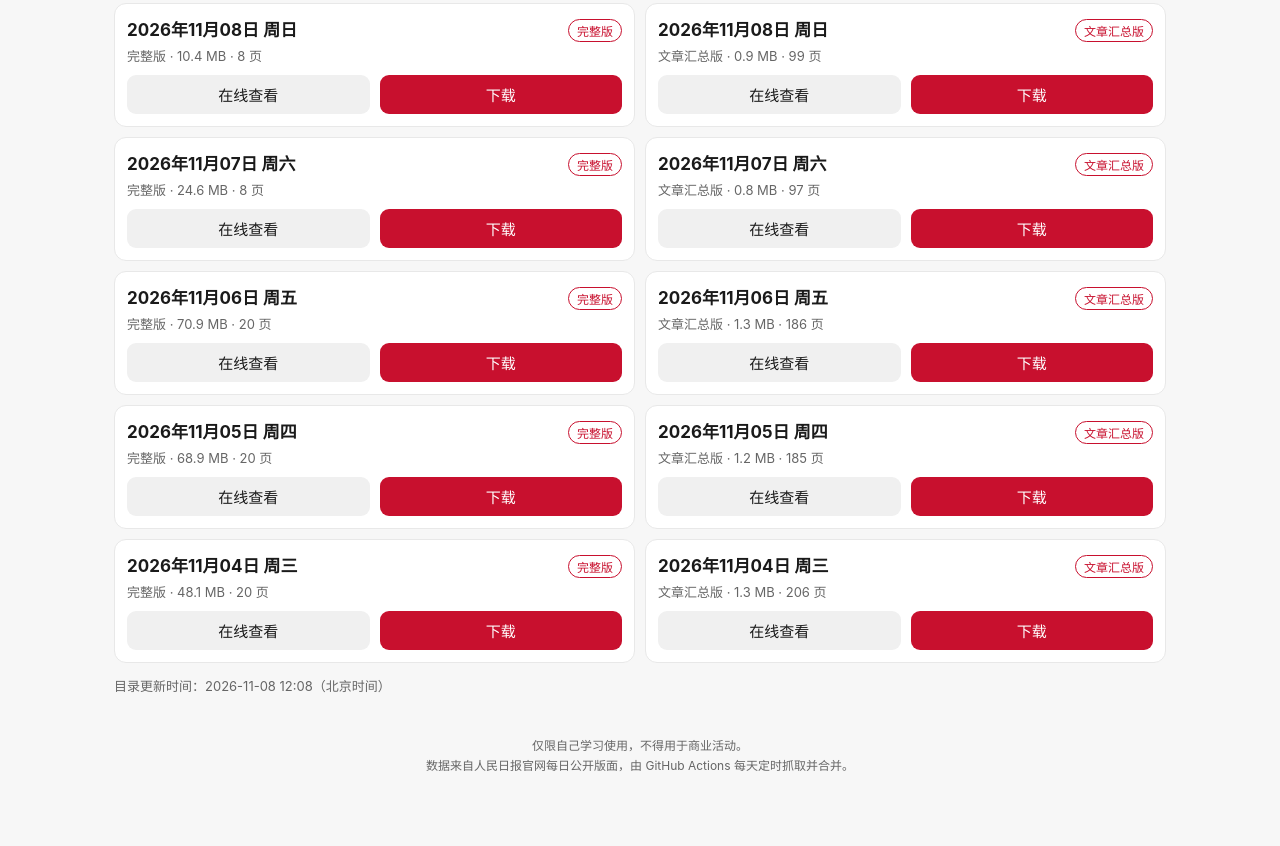
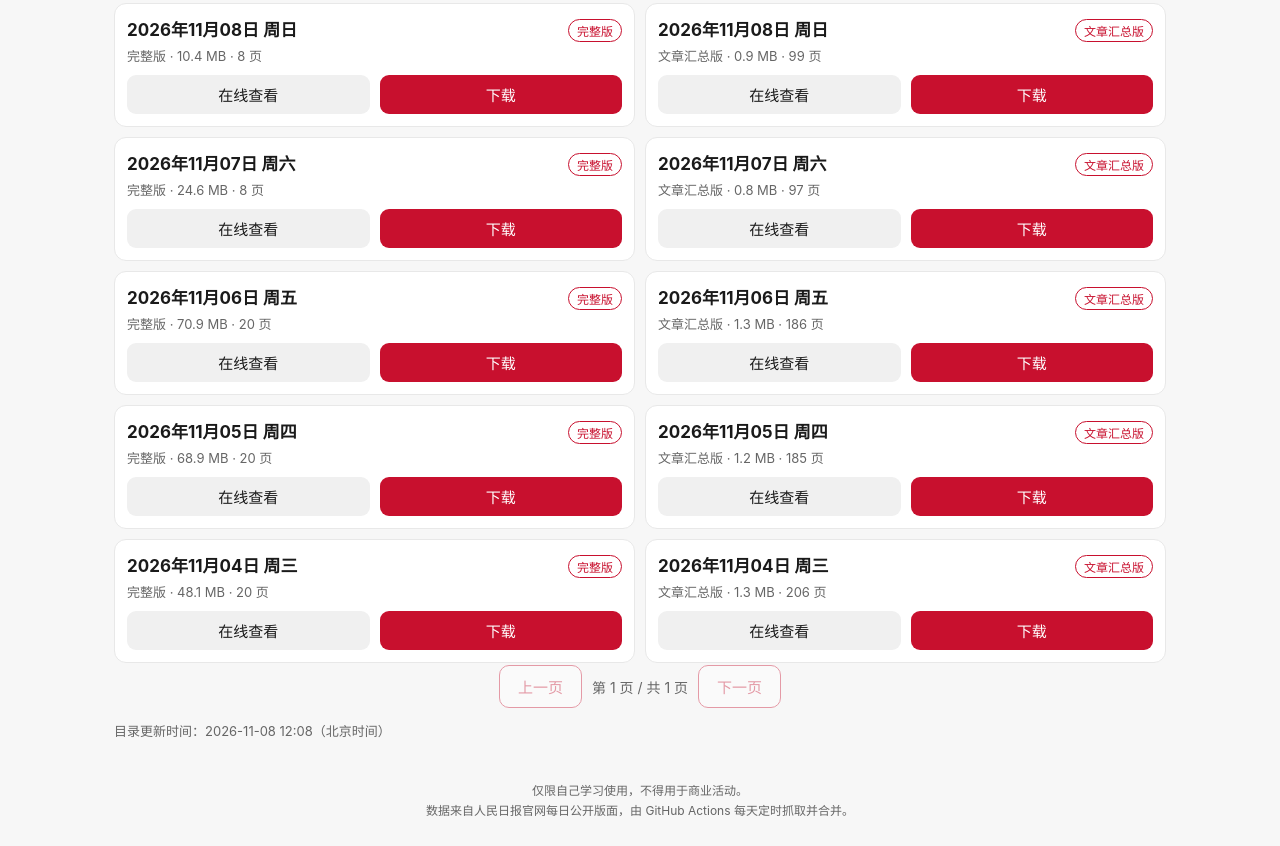
Before and after one commit to Kings-en/rmrb-pdf-web, a plain HTML site: page index.html in a window 1280 px wide. Shown: the part 402-1248 px from the top of the page. Before the commit the page ends 1203 px from the top, so only its background shows below. Drawn offline with Linux system fonts and the light colour scheme.

Commit message:
列表分页：每页 10 条

```diff
--- a/index.html
+++ b/index.html
@@ -40,6 +40,10 @@
   .download { background:var(--red); color:#fff; }
   .hint, .updated { color:var(--muted); font-size:13px; }
   .empty { text-align:center; color:var(--muted); padding:28px 10px; }
+  .pager { display:flex; gap:10px; align-items:center; justify-content:center; margin:2px 0 10px; }
+  .pager button { font-size:15px; padding:10px 18px; border:1px solid var(--red); background:#fff; color:var(--red); border-radius:10px; }
+  .pager button:disabled { opacity:.4; }
+  .page-info { font-size:14px; color:var(--muted); min-width:96px; text-align:center; }
   /* 平板和桌面：列表改两列，内容更密；手机保持单列不变 */
   @media (min-width:640px) {
     main { max-width:960px; }
@@ -79,6 +83,11 @@
   </section>
 
   <ul class="list" id="list"></ul>
+  <nav class="pager" id="pager">
+    <button type="button" id="page-prev">上一页</button>
+    <span class="page-info" id="page-info"></span>
+    <button type="button" id="page-next">下一页</button>
+  </nav>
   <p class="updated" id="updated"></p>
 </main>
 <footer>
@@ -90,6 +99,13 @@
   var listEl = document.getElementById('list');
   var dateInput = document.getElementById('date-input');
   var all = [];
+  // 分页：每页 10 条；shown 是当前要显示的列表（全部，或按日期筛选后）
+  var pageSize = 10;
+  var curPage = 1;
+  var shown = [];
+  var prevBtn = document.getElementById('page-prev');
+  var nextBtn = document.getElementById('page-next');
+  var pageInfo = document.getElementById('page-info');
 
   // 日期选择框默认填当天（北京时间），没选之前是灰色占位字，填上当天日期就正常显示了
   (function () {
@@ -166,12 +182,24 @@
     });
   }
   function render(entries) {
+    shown = entries;
+    curPage = 1;
+    renderPage();
+  }
+  function renderPage() {
+    var total = Math.max(1, Math.ceil(shown.length / pageSize));
+    if (curPage > total) curPage = total;
+    if (curPage < 1) curPage = 1;
     listEl.innerHTML = '';
-    if (!entries.length) {
+    if (!shown.length) {
       listEl.innerHTML = '<li class="empty">这一天还没有报纸，请换个日期试试。</li>';
+      pageInfo.textContent = '';
+      prevBtn.disabled = true;
+      nextBtn.disabled = true;
       return;
     }
-    entries.forEach(function (e) {
+    var start = (curPage - 1) * pageSize;
+    shown.slice(start, start + pageSize).forEach(function (e) {
       var li = document.createElement('li');
       li.innerHTML =
         '<div class="item-top"><span class="item-date"></span><span class="tag"></span></div>' +
@@ -189,7 +217,12 @@
       bindDownload(li.querySelector('.download'));
       listEl.appendChild(li);
     });
+    pageInfo.textContent = '第 ' + curPage + ' 页 / 共 ' + total + ' 页';
+    prevBtn.disabled = curPage <= 1;
+    nextBtn.disabled = curPage >= total;
   }
+  prevBtn.addEventListener('click', function () { if (curPage > 1) { curPage--; renderPage(); } });
+  nextBtn.addEventListener('click', function () { if (curPage < Math.ceil(shown.length / pageSize)) { curPage++; renderPage(); } });
   function showLatest(e) {
     document.getElementById('latest-date').textContent = fmtDate(e.date);
     document.getElementById('latest-meta').textContent = meta(e);
```
